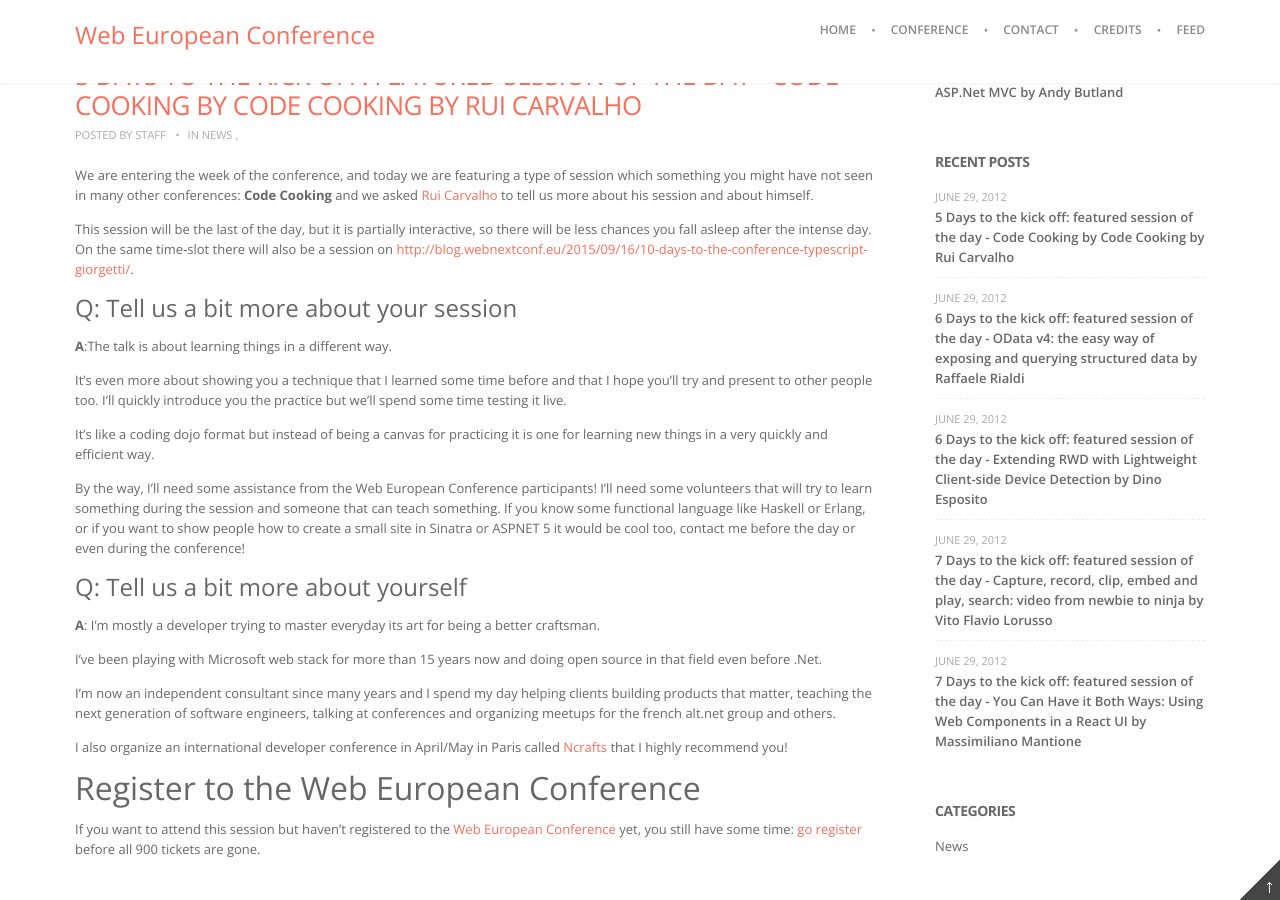
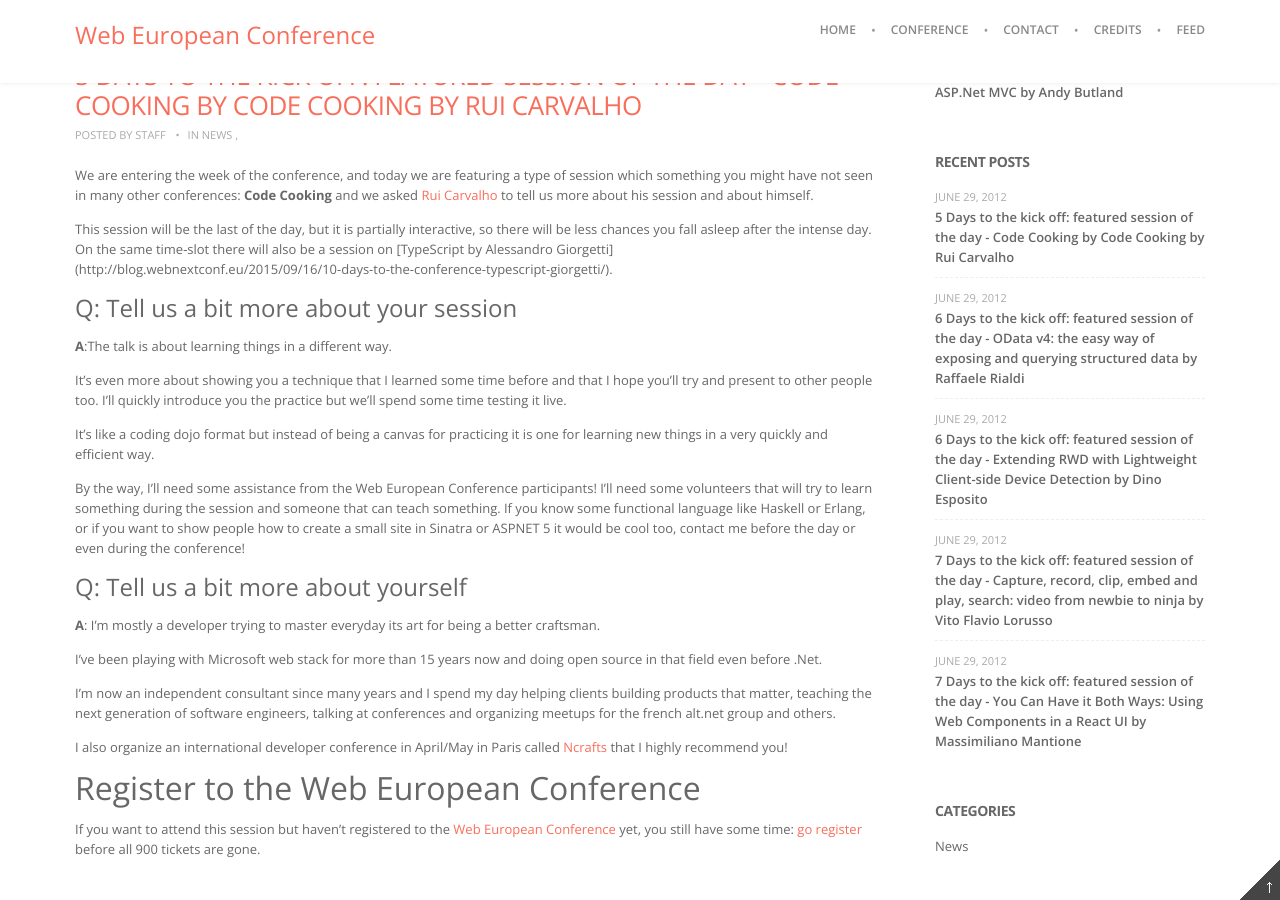
Before and after one commit to Web-European-Conference/blog, a Jekyll site: the page built from _posts/2015-09-21-05-days-to-the-conference-codecooking-rui.markdown, in a window 1280 px wide and 900 px high, scrolled down 617 px. Built offline with Jekyll 4.4.1, drawn with Linux system fonts in a browser that asks for light colours; Markdown is read by kramdown in place of the engine named in the settings; comment, search, counter and statistics services are not loaded.

Commit message:
Fixed markdown syntax of a link

```diff
--- a/_posts/2015-09-21-05-days-to-the-conference-codecooking-rui.markdown
+++ b/_posts/2015-09-21-05-days-to-the-conference-codecooking-rui.markdown
@@ -14,7 +14,7 @@
 
 We are entering the week of the conference, and today we are featuring a type of session which something you might have not seen in many other conferences: **Code Cooking** and we asked [Rui Carvalho](https://twitter.com/rhwy) to tell us more about his session and about himself.
 
-This session will be the last of the day, but it is partially interactive, so there will be less chances you fall asleep after the intense day. On the same time-slot there will also be a session on [http://blog.webnextconf.eu/2015/09/16/10-days-to-the-conference-typescript-giorgetti/](TypeScript by Alessandro Giorgetti).
+This session will be the last of the day, but it is partially interactive, so there will be less chances you fall asleep after the intense day. On the same time-slot there will also be a session on [TypeScript by Alessandro Giorgetti] (http://blog.webnextconf.eu/2015/09/16/10-days-to-the-conference-typescript-giorgetti/).
 
 ### Q: Tell us a bit more about your session
 **A**:The talk is about learning things in a different way.
```
